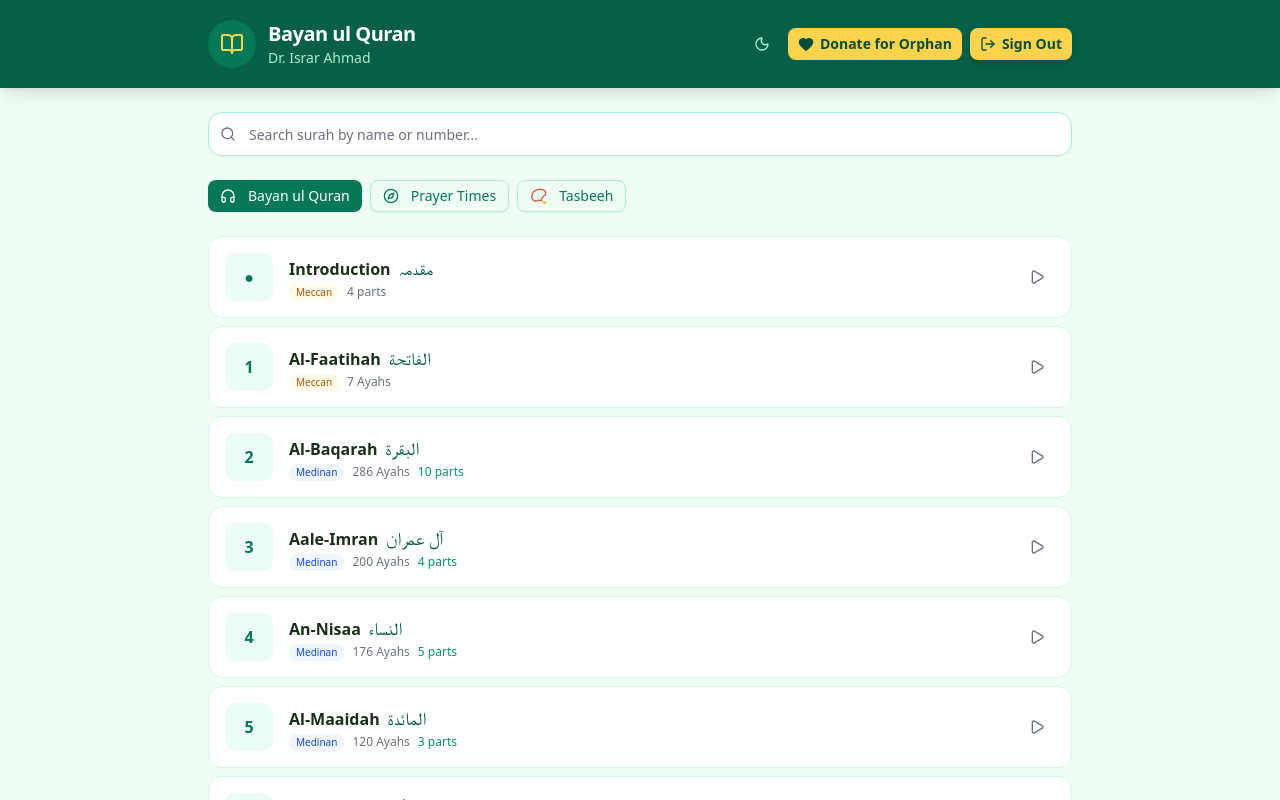
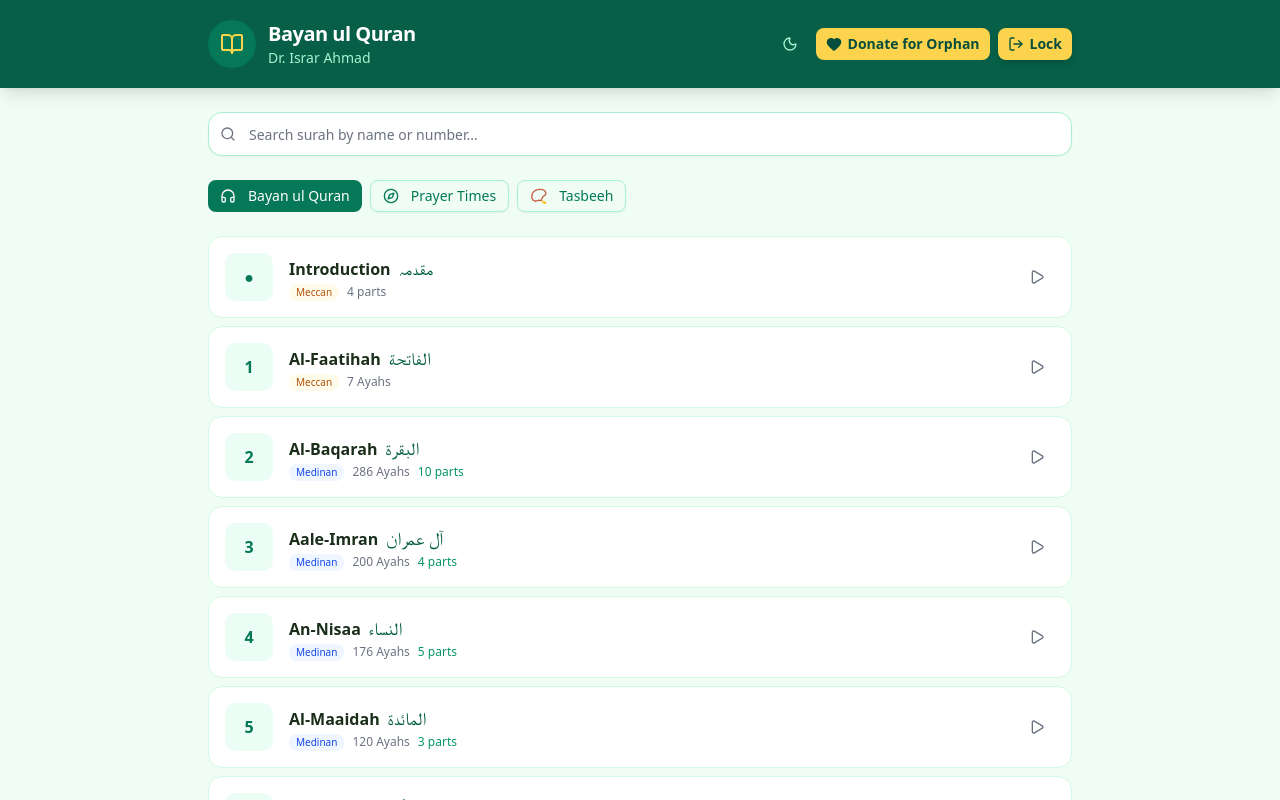
Before and after one commit to adeeloffice/Al-Quran, a Next.js app: page / in a window 1280 px wide. Both pictures are taken after a click on the button "Login". Shown: the top 800 px of the page. Built offline with nearby package versions, Linux system fonts and the light colour scheme; a web font is replaced by a local one.

Commit message:
fix: rename Sign Out to Lock

```diff
--- a/src/app/page.tsx
+++ b/src/app/page.tsx
@@ -655,7 +655,7 @@
               </a>
               <Button size="sm" className="bg-amber-300 hover:bg-amber-200 text-emerald-900 text-xs sm:text-sm gap-1.5 font-bold shadow-md hover:shadow-lg" onClick={() => { setEntered(false); setShowPlayer(false); if (audioRef.current) { audioRef.current.pause(); } }}>
                 <LogOut className="w-4 h-4" />
-                <span>Sign Out</span>
+                <span>Lock</span>
               </Button>
             </div>
           </div>
```
